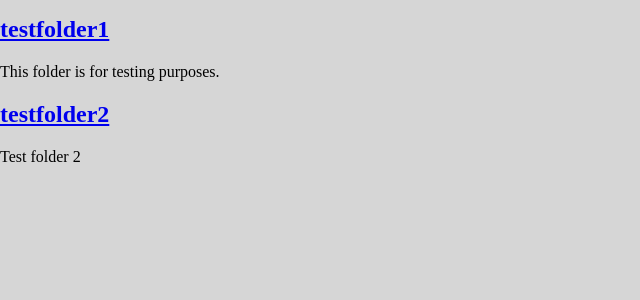
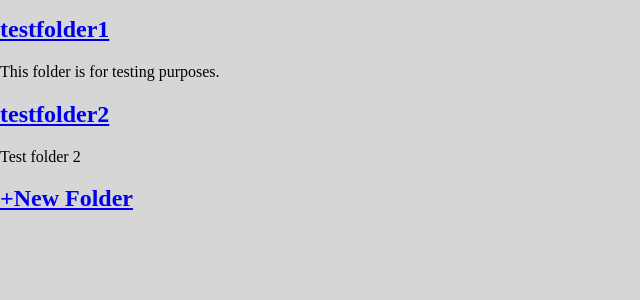
Before and after one commit to 2138422c/ehealth, a Django app: template templates/fhsa/save.html in a window 1280 px wide. Shown: the part 182-482 px from the top of the page, without its empty margins (0-640 px from the left). Run offline with Django 3.2, Linux system fonts and the light colour scheme; the template is opened without the code that fills it: values that come from a table or form of the project are taken from there, others are empty; data comes from the database, SQL or seed files in the repository; both versions use the stored data as it was after the commit.

Commit message:
Create Folder option added

```diff
--- a/fhsa/urls.py
+++ b/fhsa/urls.py
@@ -4,7 +4,7 @@ from django.contrib.auth.views import login
 
 urlpatterns = [
     url(r'^$', views.index, name='index'),
-     url(r'^register/$', views.register, name='register'),
+    url(r'^register/$', views.register, name='register'),
     url(r'^login/$',login, name='login'),
     url(r'^logout/$', views.logout_view, name='logout'),
     url(r'^about/$', views.about, name="about"),
--- a/templates/fhsa/save.html
+++ b/templates/fhsa/save.html
@@ -12,4 +12,5 @@
           <h2><a href="/fhsa/folder/{{ f.slug }}">{{ f.name }}</a></h2>
             <p>			{{ f.description }}</p>
 				{% endfor %}
+			<h2><a href="/fhsa/create_folder/">+New Folder</a></h2>
 {% endblock %}
```
Also changed, not shown: db.sqlite3, 10 other files.
